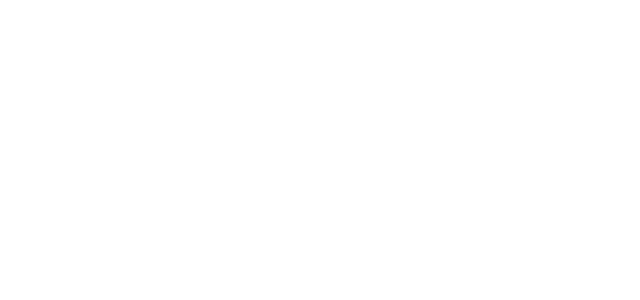
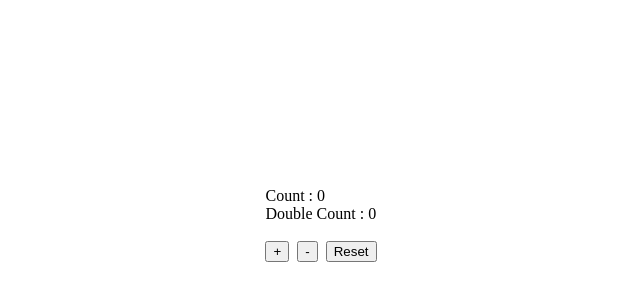
Before and after one commit to firetechie/Signals-Counter, an Angular app: page / in a window 1280 px wide. Shown: the part 184-484 px from the top of the page, without its empty margins (319-959 px from the left). Built offline with nearby package versions, Linux system fonts and the light colour scheme.

Commit message:
first commit

```diff
--- a/angular.json
+++ b/angular.json
@@ -98,5 +98,8 @@
         }
       }
     }
+  },
+  "cli": {
+    "analytics": "747b4622-992a-4103-bcde-f241af1efdc6"
   }
 }
--- a/src/app/app.component.html
+++ b/src/app/app.component.html
@@ -0,0 +1,13 @@
+<div style="display: grid; place-items: center; height: 100vh;">
+    <div>
+        Count : <span> {{count()}} </span><br>
+        Double Count : <span> {{doubleCount()}} </span>
+        <br>
+        <br>
+        <div>
+            <button (click)="increment()">+</button>&nbsp;
+            <button (click)="decrement()">-</button>&nbsp;
+            <button (click)="reset()">Reset</button>
+        </div>
+    </div>
+</div>
--- a/src/app/app.component.ts
+++ b/src/app/app.component.ts
@@ -1,12 +1,32 @@
-import { Component } from '@angular/core';
-import { RouterOutlet } from '@angular/router';
+import { Component, computed, effect, signal } from '@angular/core';
 
 @Component({
   selector: 'app-root',
-  imports: [RouterOutlet],
+  imports: [],
   templateUrl: './app.component.html',
   styleUrl: './app.component.scss'
 })
 export class AppComponent {
   title = 'signal-counter';
+
+  count = signal(0);
+  doubleCount = computed(() => this.count() * 2)
+
+  constructor() {
+    effect(() => {
+      console.log(`current value of count is ${this.count()}`);
+    })
+  }
+
+  increment() {
+    this.count.update((c: number) => c + 1)
+  }
+
+  decrement() {
+    this.count.update((c) => c - 1)
+  }
+
+  reset() {
+    this.count.set(0);
+  }
 }
```
